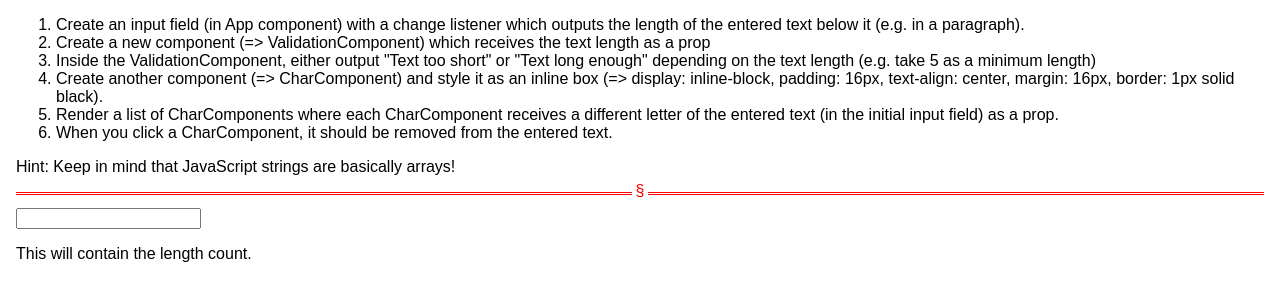
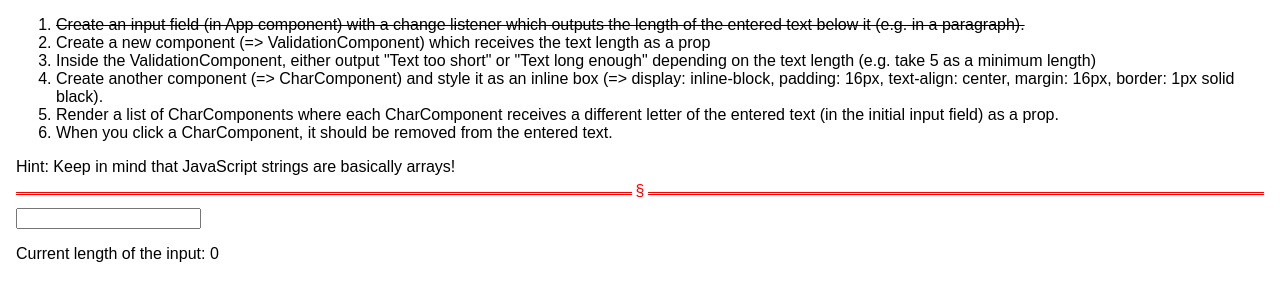
Before and after one commit to wainstead/lists-conditionals--assignment-problem, a React (Create React App) app: page / in a window 1280 px wide. Shown: the top 300 px of the page. Built offline with nearby package versions, Linux system fonts and the light colour scheme.

Commit message:
Implemented first item.

```diff
--- a/src/App.css
+++ b/src/App.css
@@ -18,3 +18,7 @@ hr:after {
   position: relative;
   top: -13px;
 }
+
+.struck {
+    text-decoration: line-through;
+}
--- a/src/App.js
+++ b/src/App.js
@@ -2,16 +2,19 @@ import React, { Component } from 'react';
 import './App.css';
 
 class App extends Component {
+  state = {
+    strlength: 0,
+  };
 
+  strLengthChangeHandler = (event) => {
+    // I need a quick lookup for writing these things...
+    this.setState({strlength: event.target.value.length});
+  }
   render() {
-    // const mystyle = {
-    //   color: "red",
-    //   size: "12px"
-    // };
     return (
       <div className="App">
         <ol>
-          <li>Create an input field (in App component) with a change listener which outputs the length of the entered text below it (e.g. in a paragraph).</li>
+          <li className="struck">Create an input field (in App component) with a change listener which outputs the length of the entered text below it (e.g. in a paragraph).</li>
           <li>Create a new component (=> ValidationComponent) which receives the text length as a prop</li>
           <li>Inside the ValidationComponent, either output "Text too short" or "Text long enough" depending on the text length (e.g. take 5 as a minimum length)</li>
           <li>Create another component (=> CharComponent) and style it as an inline box (=> display: inline-block, padding: 16px, text-align: center, margin: 16px, border: 1px solid black).</li>
@@ -20,8 +23,8 @@ class App extends Component {
         </ol>
         <p>Hint: Keep in mind that JavaScript strings are basically arrays!</p>
         <hr/>
-        <input type="text"></input>
-        <p>This will contain the length count.</p>
+        <input type="text" onChange={this.strLengthChangeHandler}></input>
+        <p>Current length of the input: {this.state.strlength}</p>
       </div>
 
     );
```
